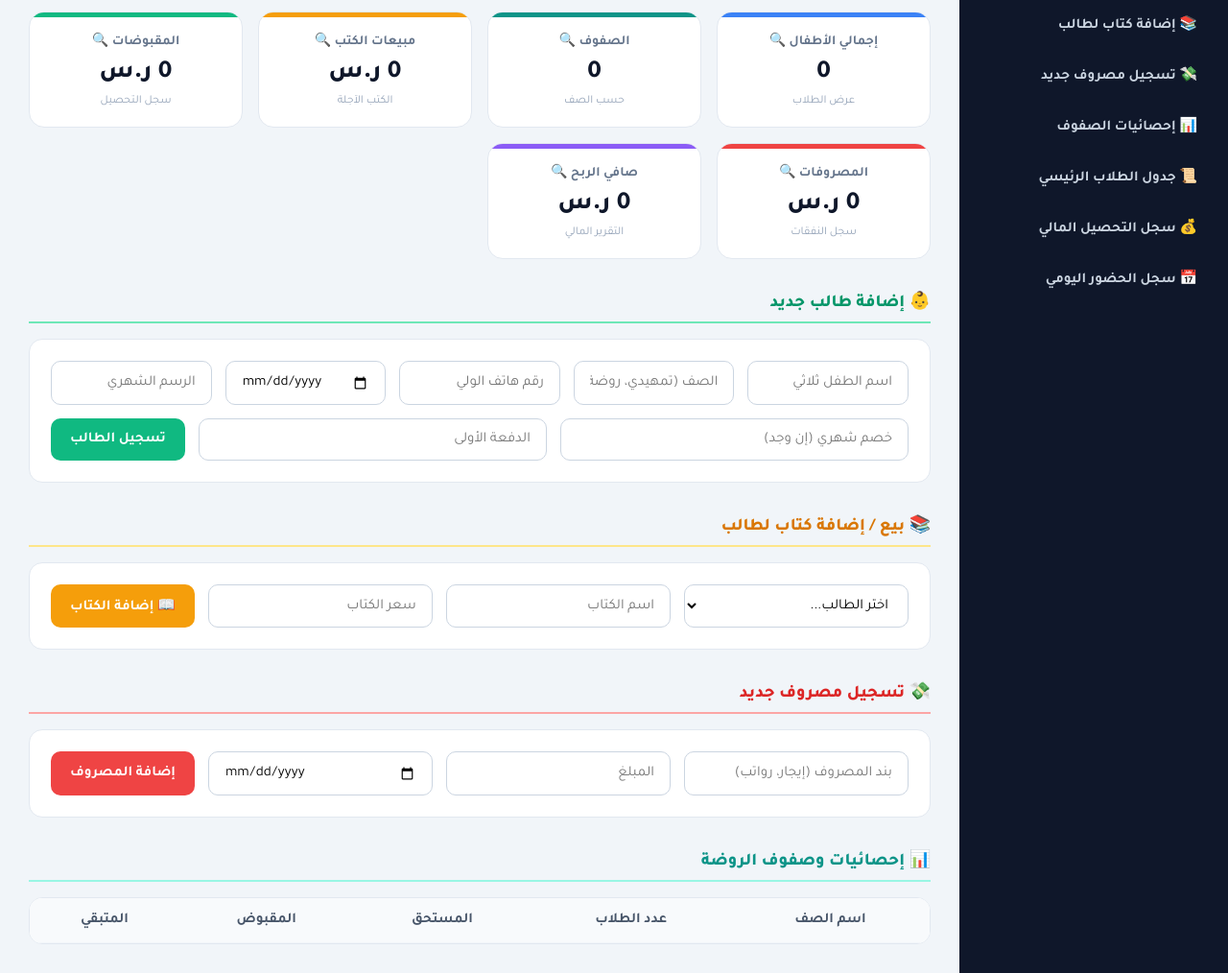
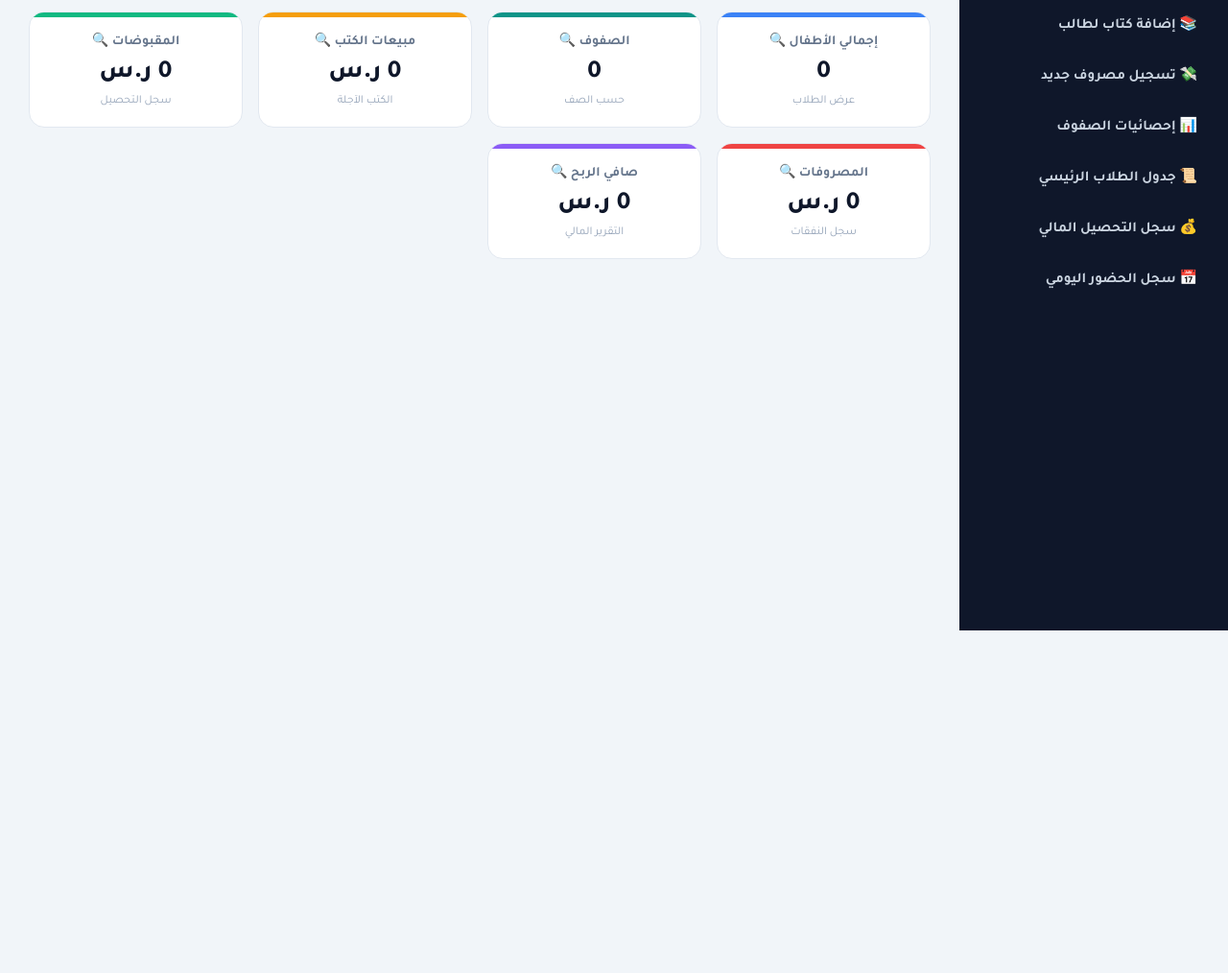
Before and after one commit to ahmedezzt647-lang/kindergarten-app, a website: page index.html in a window 1280 px wide. Shown: the part 143-1157 px from the top of the page at 96% size. After the commit the page ends 800 px from the top, so only its background shows below. Drawn offline with Linux system fonts and the light colour scheme.

Commit message:
Update index.html

```diff
--- a/index.html
+++ b/index.html
@@ -50,8 +50,6 @@
     .fee-breakdown { font-size: 12px; color: #64748b; display: block; margin-top: 4px; }
     .details-box { background: #ffffff; padding: 26px; border: 1px solid #e2e8f0; border-radius: 14px; margin-bottom: 28px; display: none; }
     .details-box.active { display: block; }
-    .print-receipt { display: none; padding: 35px; border: 2px dashed #0f172a; margin-top: 20px; background: #fff; border-radius: 14px; }
-    @media print { body * { visibility: hidden; } .print-receipt, .print-receipt * { visibility: visible; } .print-receipt { position: absolute; left: 0; top: 0; width: 100%; display: block !important; } }
     @media (max-width: 850px) { body { flex-direction: column; } .sidebar { width: 100%; } }
   </style>
 </head>
@@ -91,45 +89,11 @@
       <div id="classes-details-box" class="details-box"><div class="section-title teal"><span>🏫 تحليل إيرادات الصفوف</span><button class="btn-toggle" onclick="hideBox('classes-details-box')">إغلاق ✖</button></div><div class="table-responsive"><table><thead><tr><th>اسم الصف</th><th>عدد الطلاب</th><th>المستحق</th><th>المقبوض</th><th>المتبقي</th></tr></thead><tbody id="classes-table"></tbody></table></div></div>
       <div id="attendance-details-box" class="details-box"><div class="section-title"><span>📅 سجل الحضور والغياب اليومي</span><button class="btn-toggle" onclick="hideBox('attendance-details-box')">إغلاق ✖</button></div><div class="table-responsive"><table><thead><tr><th>اسم الطفل</th><th>الصف</th><th>حالة الحضور</th><th>وقت التسجيل</th><th>تسجيل</th></tr></thead><tbody id="attendance-table"></tbody></table></div></div>
       <div id="students-details-box" class="details-box"><div class="section-title"><span>👶 قائمة الطلاب</span><button class="btn-toggle" onclick="hideBox('students-details-box')">إغلاق ✖</button></div><div class="table-responsive"><table><thead><tr><th>الاسم</th><th>الصف</th><th>الهاتف</th><th>تاريخ الالتحاق</th><th>الأشهر</th><th>تفصيل الرسوم</th><th>المستحق الكلي</th><th>المدفوع</th><th>المتبقي</th><th>إجراءات</th></tr></thead><tbody id="students-table-detail"></tbody></table></div></div>
-      <div id="revenue-details-box" class="details-box"><div class="section-title green"><span>💰 سجل المقبوضات الإيرادات</span><button class="btn-toggle" onclick="hideBox('revenue-details-box')">إغلاق ✖</button></div><div class="table-responsive"><table><thead><tr><th>#</th><th>رقم الإيصال</th><th>اسم الطالب</th><th>المبلغ</th><th>التاريخ</th><th>طباعة</th></tr></thead><tbody id="revenue-table"></tbody></table></div></div>
+      <div id="revenue-details-box" class="details-box"><div class="section-title green"><span>💰 سجل المقبوضات الإيرادات</span><button class="btn-toggle" onclick="hideBox('revenue-details-box')">إغلاق ✖</button></div><div class="table-responsive"><table><thead><tr><th>#</th><th>رقم الإيصال</th><th>اسم الطالب</th><th>المبلغ</th><th>التاريخ</th><th>حذف</th></tr></thead><tbody id="revenue-table"></tbody></table></div></div>
       <div id="expense-details-box" class="details-box"><div class="section-title red"><span>📋 البيان التفصيلي للمصروفات</span><button class="btn-toggle" onclick="hideBox('expense-details-box')">إغلاق ✖</button></div><div class="table-responsive"><table><thead><tr><th>#</th><th>البند</th><th>المبلغ</th><th>التاريخ</th><th>حذف</th></tr></thead><tbody id="expenses-table"></tbody></table></div></div>
 
       <div id="profit-details-box" class="details-box">
         <div class="section-title"><span>📊 التقرير المالي</span><button class="btn-toggle" onclick="hideBox('profit-details-box')">إغلاق ✖</button></div>
         <div style="display:flex; justify-content:space-around; background:#f8fafc; padding:22px; border-radius:14px; border:1px solid #e2e8f0;">
           <div><h4>المقبوضات</h4><p style="color:#059669; font-weight:800; font-size:24px; margin:0;" id="rep-rev">0 ر.س</p></div>
-          <div><h4>المصروفات</h4><p style="color:#dc2626; font-weight:800; font-size:24px; margin:0;" id="rep-exp">0 ر.س</p></div>
-          <div><h4>صافي الأرباح</h4><p style="color:#8b5cf6; font-weight:800; font-size:24px; margin:0;" id="rep-net">0 ر.س</p></div>
-        </div>
-      </div>
-
-      <div id="sec-add-student" class="section-title green"><span>👶 إضافة طالب جديد</span></div>
-      <div class="form-group">
-        <input type="text" id="std-name" placeholder="اسم الطفل ثلاثي">
-        <input type="text" id="std-class" placeholder="الصف (تمهيدي، روضة 1)">
-        <input type="text" id="std-phone" placeholder="رقم هاتف الولي">
-        <input type="date" id="std-join-date">
-        <input type="number" id="std-monthly-fee" placeholder="الرسم الشهري">
-        <input type="number" id="std-discount" placeholder="خصم شهري (إن وجد)">
-        <input type="number" id="std-paid" placeholder="الدفعة الأولى">
-        <button class="btn-success" onclick="addStudent()">تسجيل الطالب</button>
-      </div>
-
-      <div id="sec-add-book" class="section-title orange"><span>📚 بيع / إضافة كتاب لطالب</span></div>
-      <div class="form-group">
-        <select id="book-student-select"><option value="">اختر الطالب...</option></select>
-        <input type="text" id="book-title" placeholder="اسم الكتاب">
-        <input type="number" id="book-price" placeholder="سعر الكتاب">
-        <button class="btn-orange" onclick="addBookToStudent()">📖 إضافة الكتاب</button>
-      </div>
-
-      <div id="sec-add-expense" class="section-title red"><span>💸 تسجيل مصروف جديد</span></div>
-      <div class="form-group">
-        <input type="text" id="exp-title" placeholder="بند المصروف (إيجار، رواتب)">
-        <input type="number" id="exp-amount" placeholder="المبلغ">
-        <input type="date" id="exp-date">
-        <button class="btn-expense" onclick="addExpense()">إضافة المصروف</button>
-      </div>
-
-      <div id="sec-classes" class="section-title teal"><span>📊 إحصائيات وصفوف الروضة</span></div>
-      <div class="table-responsive"><table><thead><tr><th>اسم الصف</th><th>عدد الطلاب</th><th>المستحق</th><th>المقبوض</th><th>المتبقي</th></tr></thead><tbody id="classes-table-main"></tbody></table></div>
+          <div><h4>المصروفات</h4><p style="color:#dc26
```
